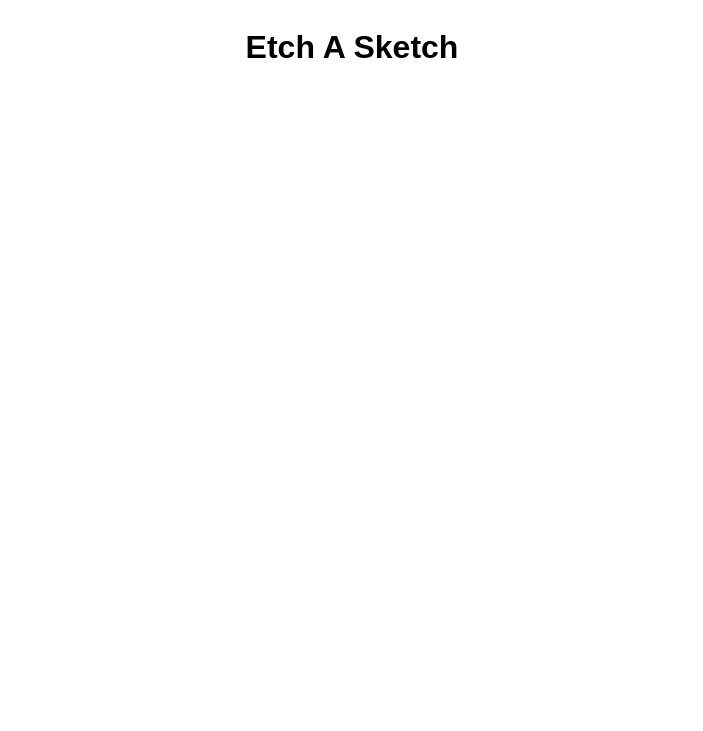
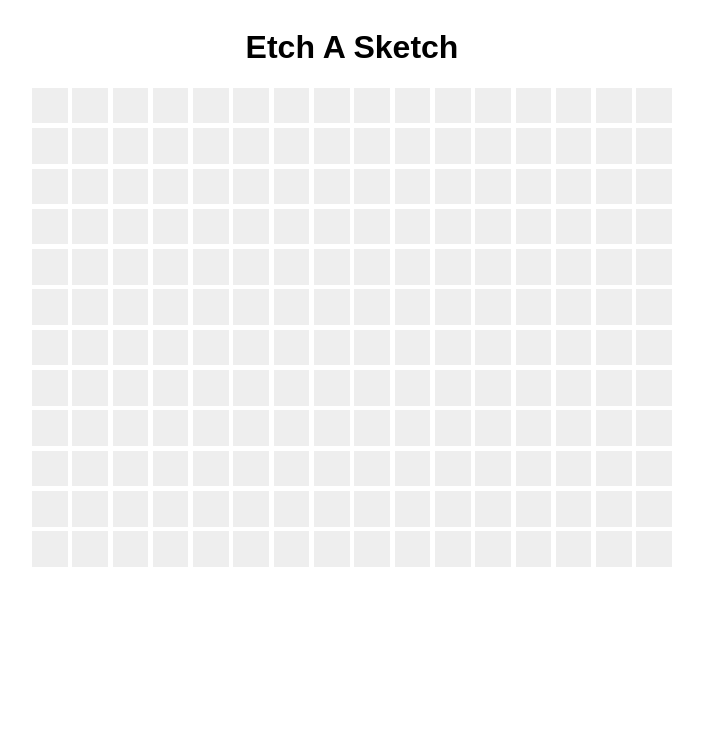
Before and after one commit to israeldail/etch-a-sketch, a plain HTML site: page index.html in a window 1280 px wide. Shown: the whole page, without its empty margins (296-999 px from the left). Drawn offline with Linux system fonts and the light colour scheme.

Commit message:
added grid

```diff
--- a/index.html
+++ b/index.html
@@ -9,5 +9,7 @@
 </head>
 <body>
     <h1>Etch A Sketch</h1>
+    <div class="wrapper"></div>
+    <script src="script.js"></script>
 </body>
 </html>
--- a/script.js
+++ b/script.js
@@ -0,0 +1,10 @@
+const wrapper = document.querySelector('.wrapper');
+
+function createTable() {
+  for (let i = 0; i < 192; i += 1) {
+    const createDiv = document.createElement('div');
+    wrapper.appendChild(createDiv);
+  }
+}
+
+createTable();
--- a/styles.css
+++ b/styles.css
@@ -4,7 +4,26 @@ html {
 
 body {
     display: flex;
-    justify-content: center;
+    flex-direction: column;
+    align-items: center;
     height: 100dvh;
     width: 100%;
 }
+
+.wrapper {
+    display: grid;
+    grid-template-columns: repeat(16, 1fr);
+    grid-template-rows: repeat(16, 1fr);
+    gap: 0.3em;
+    width: 50%;
+  }
+
+  .wrapper > div {
+    display: flex;
+    background: #eee;
+    padding-bottom: 100%;
+  }
+
+  .wrapper > div:hover {
+    background-color: #000;
+  }
```
